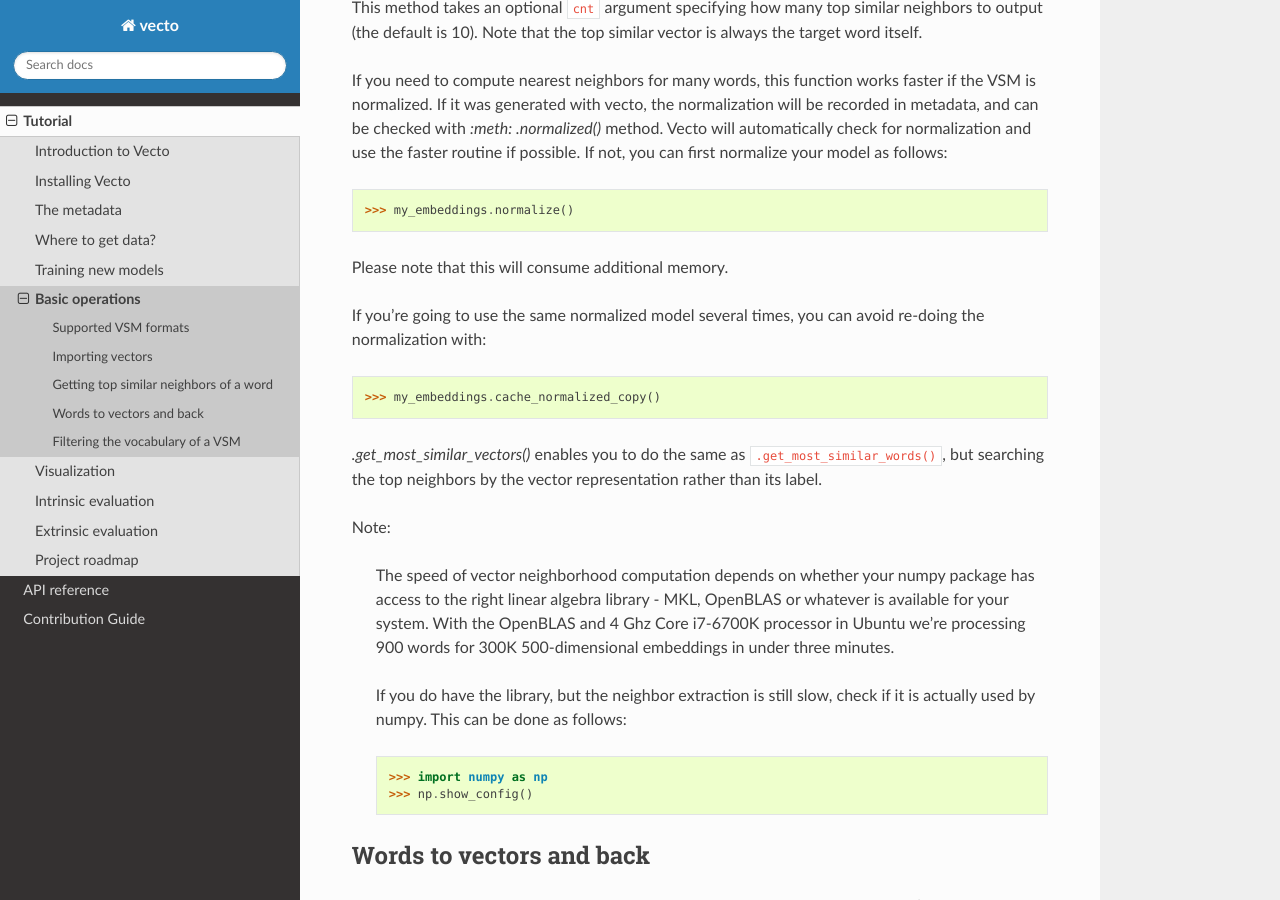
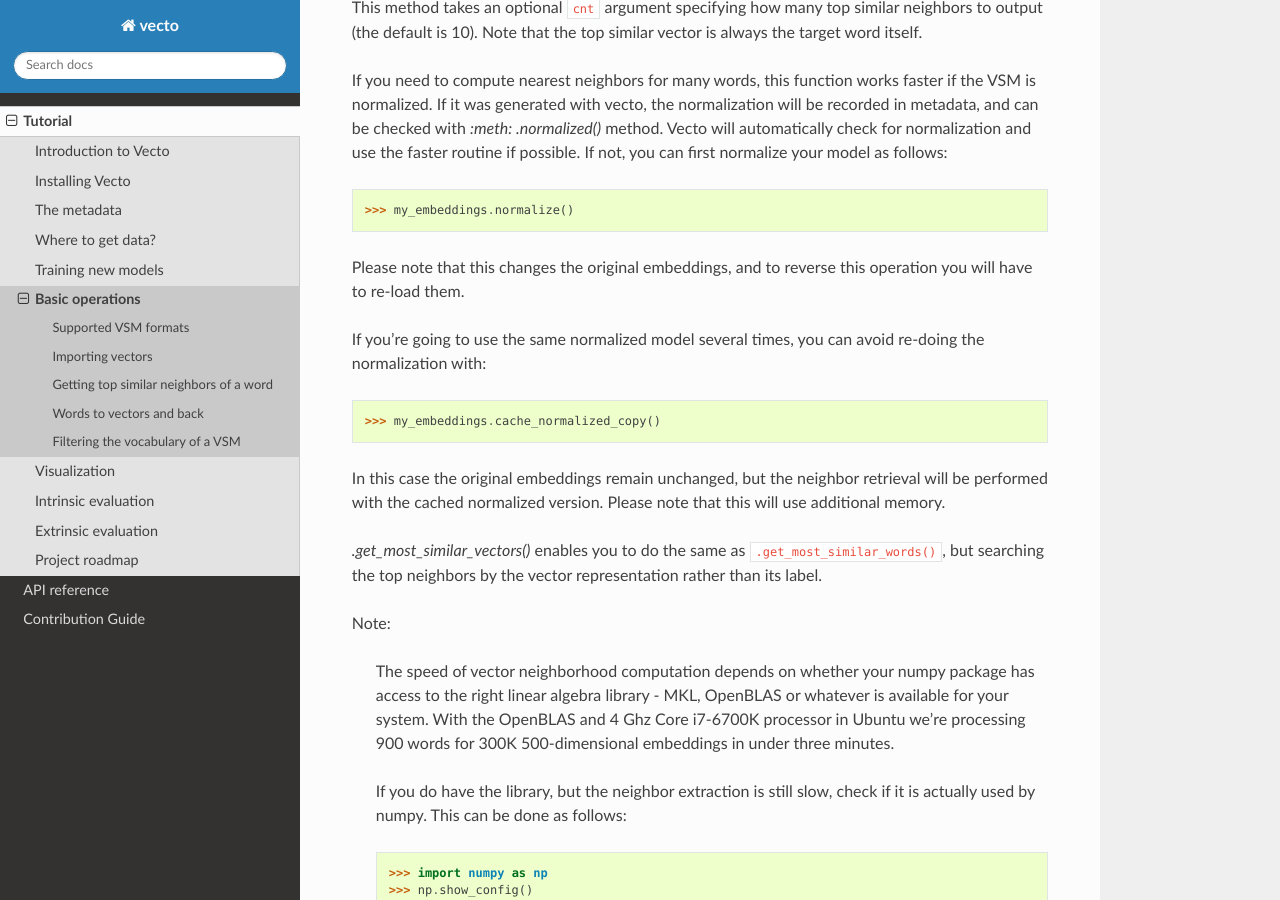
Before and after one commit to vecto-ai/vecto, a Sphinx documentation site: the page built from docs/source/tutorial/working_with_vectors.rst, in a window 1280 px wide and 900 px high, scrolled down 1230 px. Built offline with Sphinx 7.4.7 and the Read the Docs theme 2.0.0, drawn with Linux system fonts in a browser that asks for light colours.

Commit message:
clarification about normalized copy

```diff
--- a/docs/source/tutorial/working_with_vectors.rst
+++ b/docs/source/tutorial/working_with_vectors.rst
@@ -55,12 +55,17 @@ follows:
 
 >>> my_embeddings.normalize()
 
-Please note that this will consume additional memory.
+Please note that this changes the original embeddings, and to reverse this
+operation you will have to re-load them.
 
 If you're going to use the same normalized model several times, you can
 avoid re-doing the normalization with:
 
 >>> my_embeddings.cache_normalized_copy()
+
+In this case the original embeddings remain unchanged, but the neighbor
+retrieval will be performed with the cached normalized version. Please note
+that this will use additional memory.
 
 `.get_most_similar_vectors()` enables you to do the same as ``.get_most_similar_words()``, but searching the top neighbors by the vector representation rather than its label.
 
```
